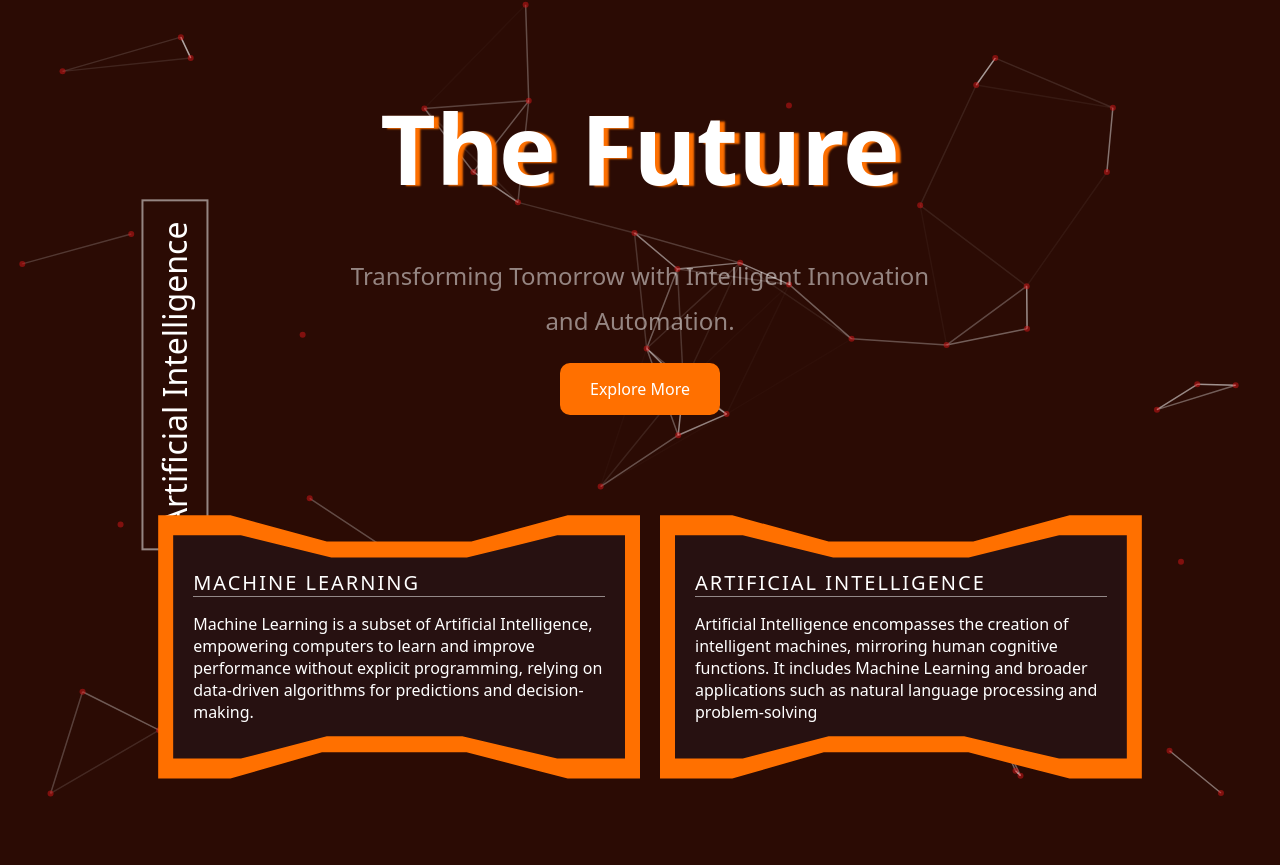
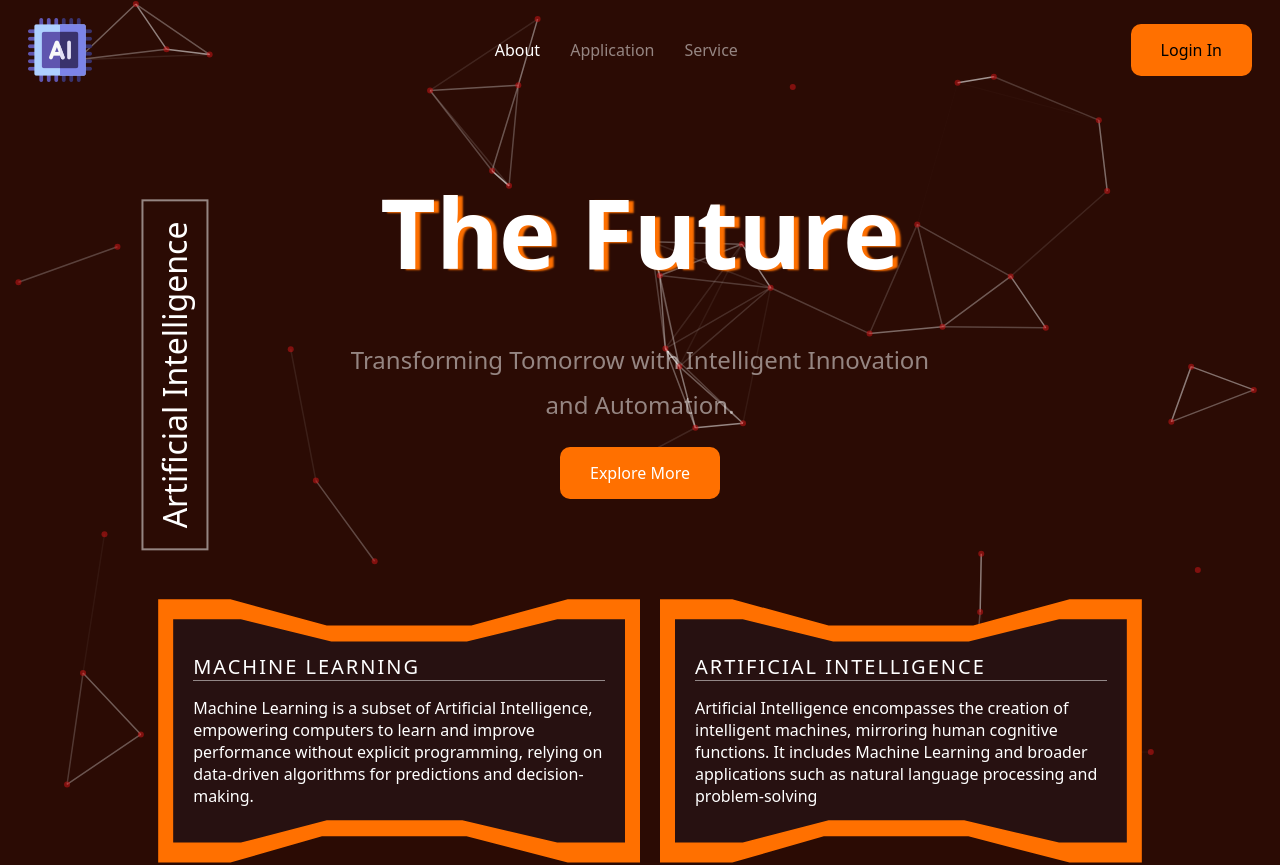
Before and after one commit to TRAVELLER00012/AiServices, a React (Vite) app: page / in a window 1280 px wide. Shown: the top 865 px of the page. Built offline with nearby package versions, Linux system fonts and the light colour scheme.

Commit message:
bring back navigation

```diff
--- a/src/App.tsx
+++ b/src/App.tsx
@@ -11,7 +11,7 @@ const App = () => {
   return (
     <>
       <ParticleBackground />
-      {/* <Navigation about={true}/> */}
+      <Navigation about={true}/>
       <About />
       <Knowledge />
 
```
